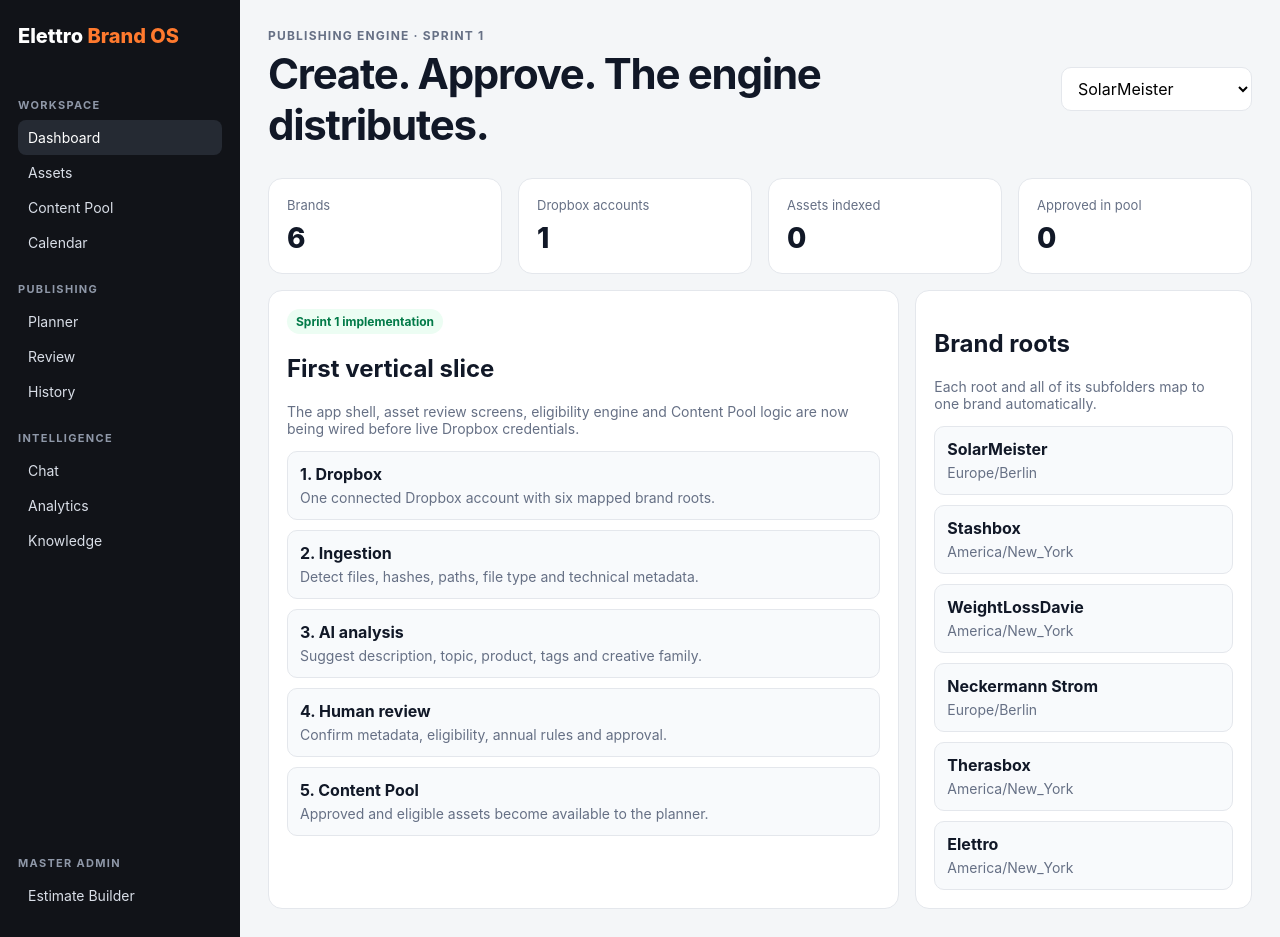
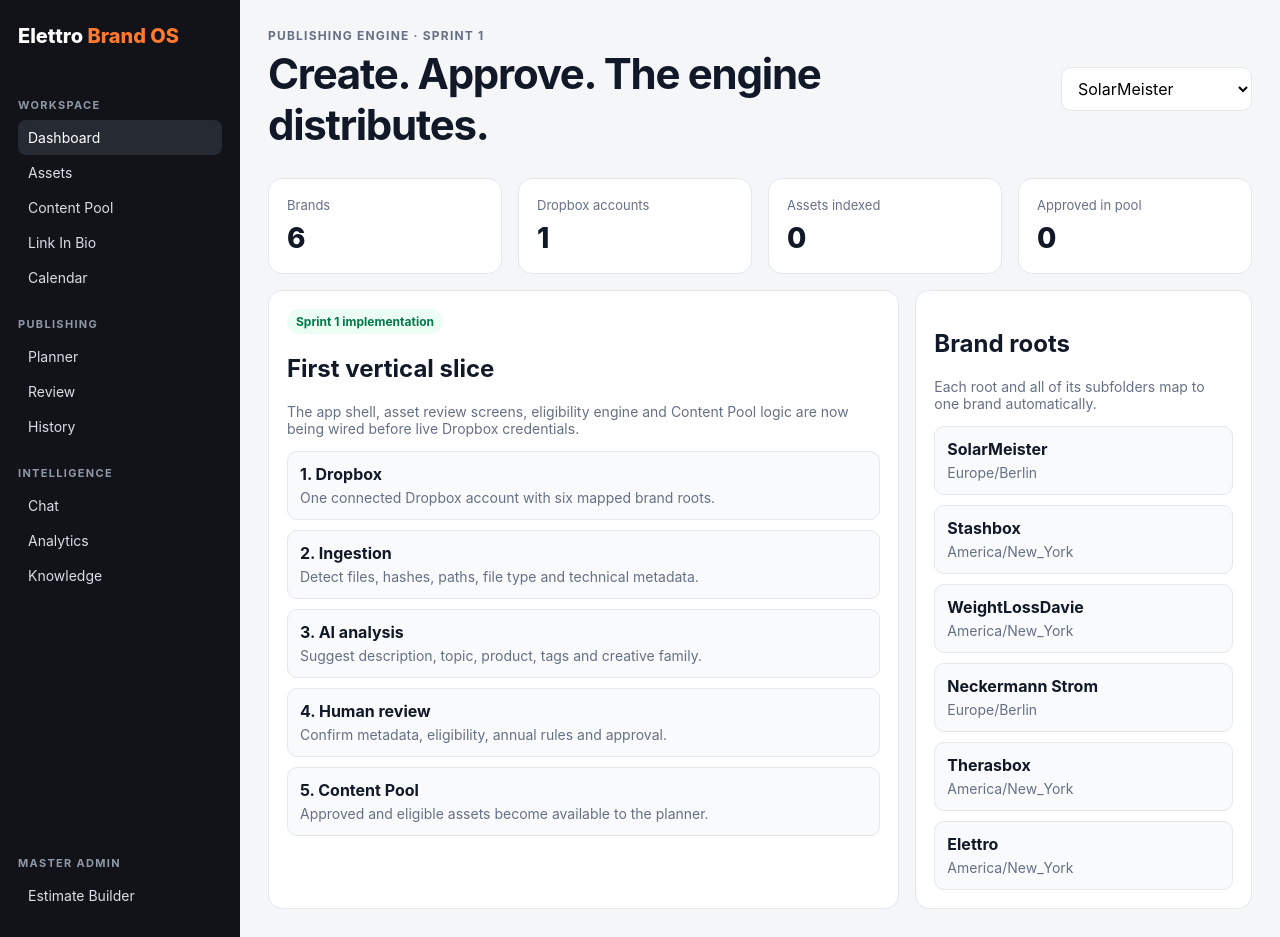
Before and after one commit to elettro/elettro-brand-os, a Next.js app in the folder apps/web/: page / in a window 1280 px wide. Built offline with nearby package versions, Linux system fonts and the light colour scheme.

Commit message:
Add Link In Bio to Elettro OS left navigation

```diff
--- a/apps/web/app/page.tsx
+++ b/apps/web/app/page.tsx
@@ -21,6 +21,7 @@ export default function DashboardPage() {
           <Link className="nav-item active" href="/">Dashboard</Link>
           <Link className="nav-item" href="/assets">Assets</Link>
           <Link className="nav-item" href="/content-pool">Content Pool</Link>
+          <Link className="nav-item" href="/link-in-bio">Link In Bio</Link>
           <a className="nav-item" href="#">Calendar</a>
         </div>
 
```
